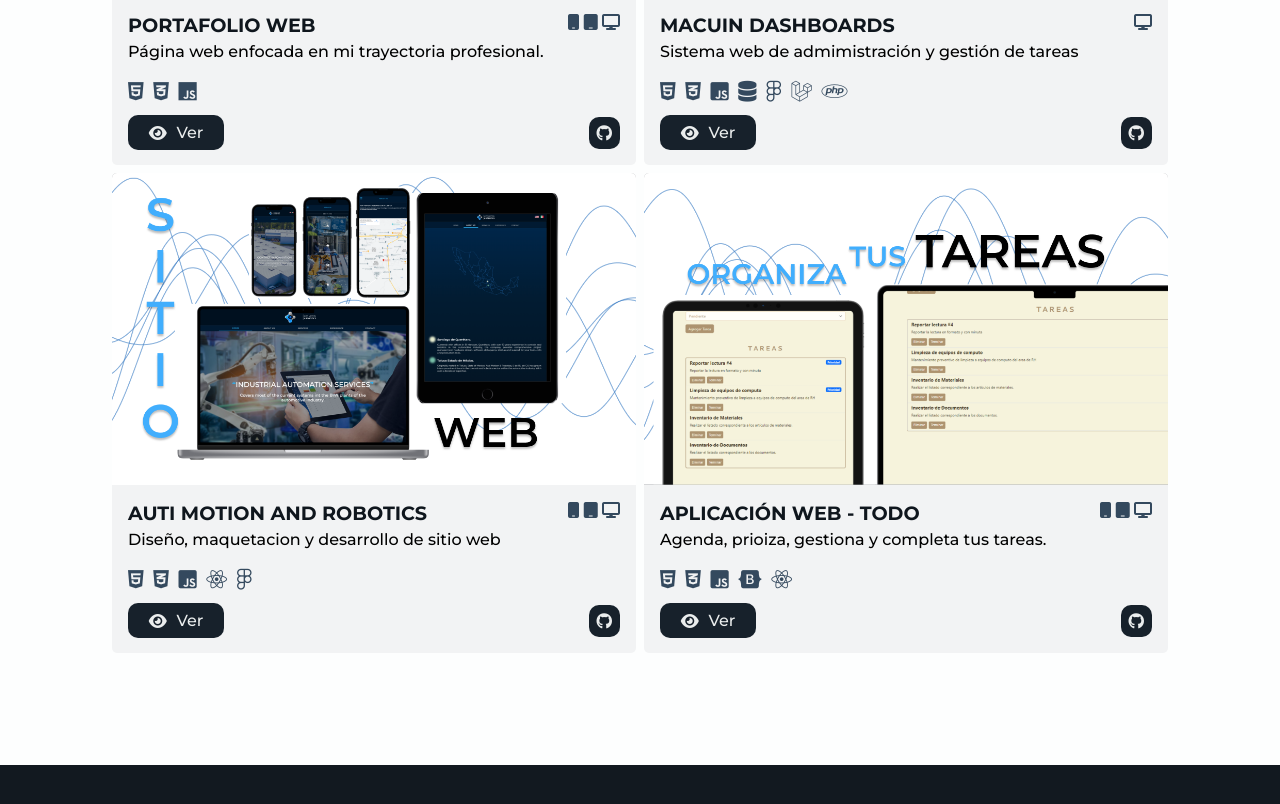
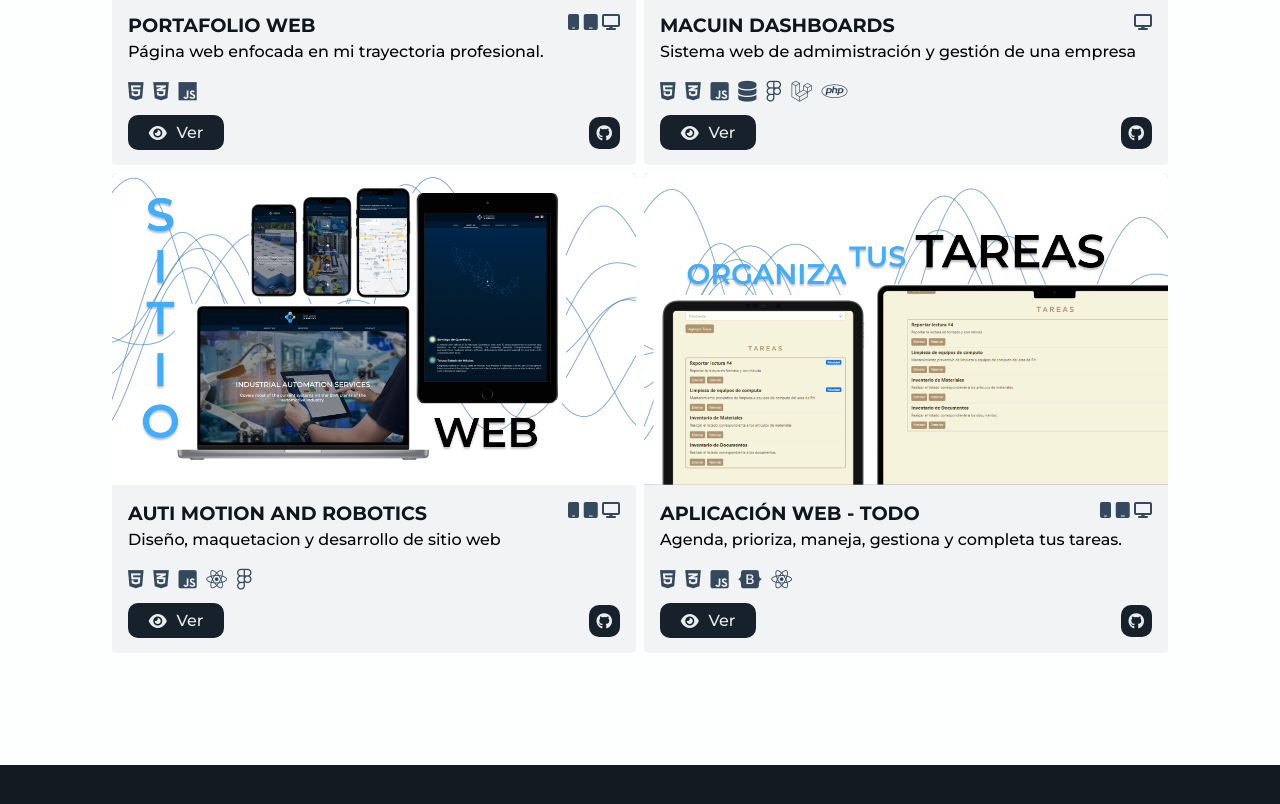
Before and after one commit to luis28fer-hr/portafolio-web, a plain HTML site: page index.html in a window 1280 px wide. Shown: the part 3718-4522 px from the top of the page. Drawn offline with Linux system fonts and the light colour scheme; a web font is replaced by a local one.

Commit message:
Correcciones de ortografiao

```diff
--- a/index.html
+++ b/index.html
@@ -227,7 +227,7 @@
                         </div>
                         <div class="item-descripcion">
                             <h3>Macuin Dashboards</h3>
-                            <p>Sistema web de admimistración y gestión de tareas</p>
+                            <p>Sistema web de admimistración y gestión de una empresa</p>
                             <div class="item-tecnologias">
                                 <i class="fa-brands fa-html5" title="HTML"></i>
                                 <i class="fa-brands fa-css3-alt" title="CSS"></i>
@@ -287,7 +287,7 @@
                         </div>
                         <div class="item-descripcion">
                             <h3>APLICACIÓN WEB - TODO</h3>
-                            <p>Agenda, prioiza, gestiona y completa tus tareas.</p>
+                            <p>Agenda, prioriza, maneja, gestiona y completa tus tareas.</p>
                             <div class="item-tecnologias">
                                 <i class="fa-brands fa-html5" title="HTML"></i>
                                 <i class="fa-brands fa-css3-alt" title="CSS"></i>
```
